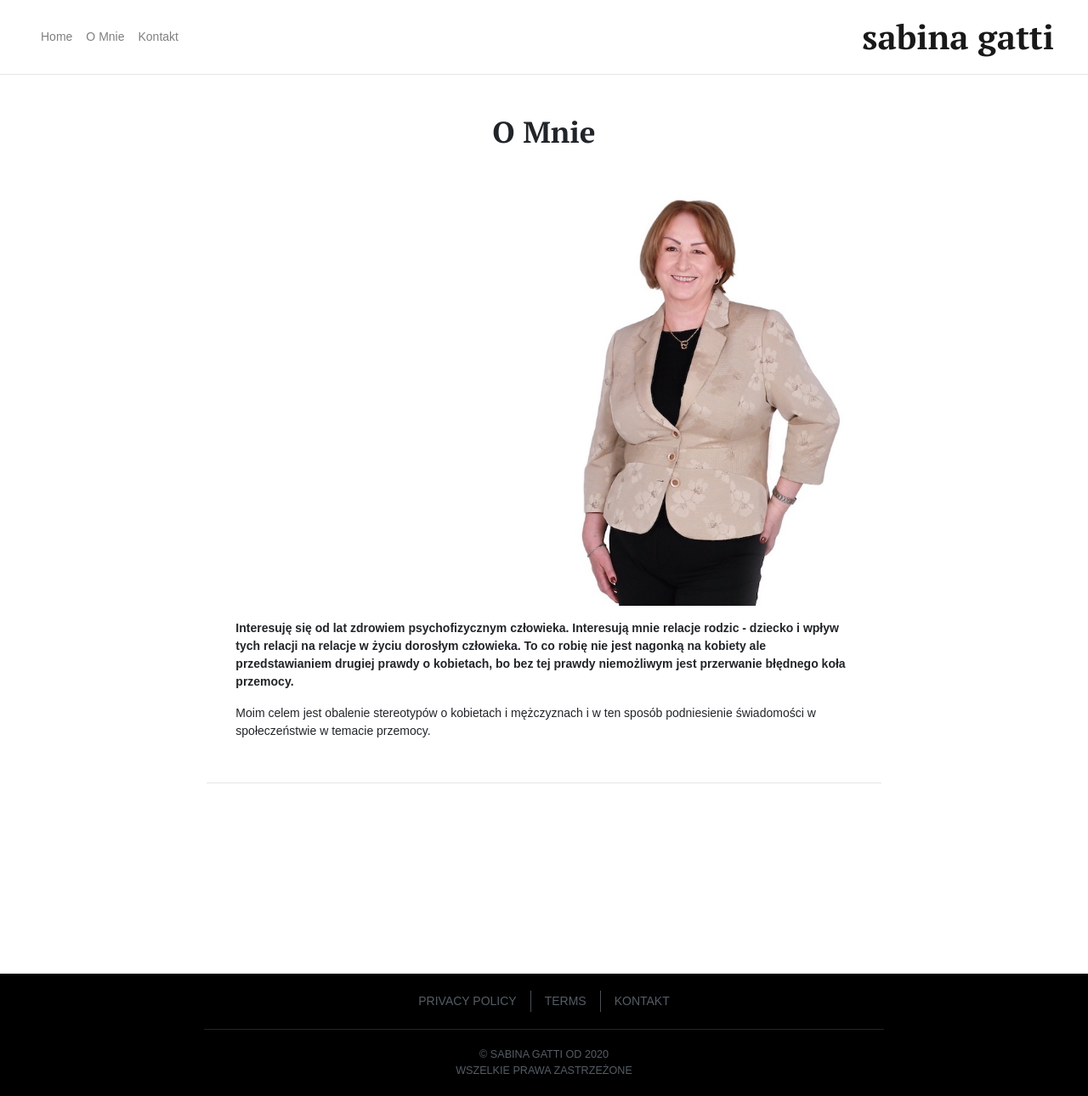
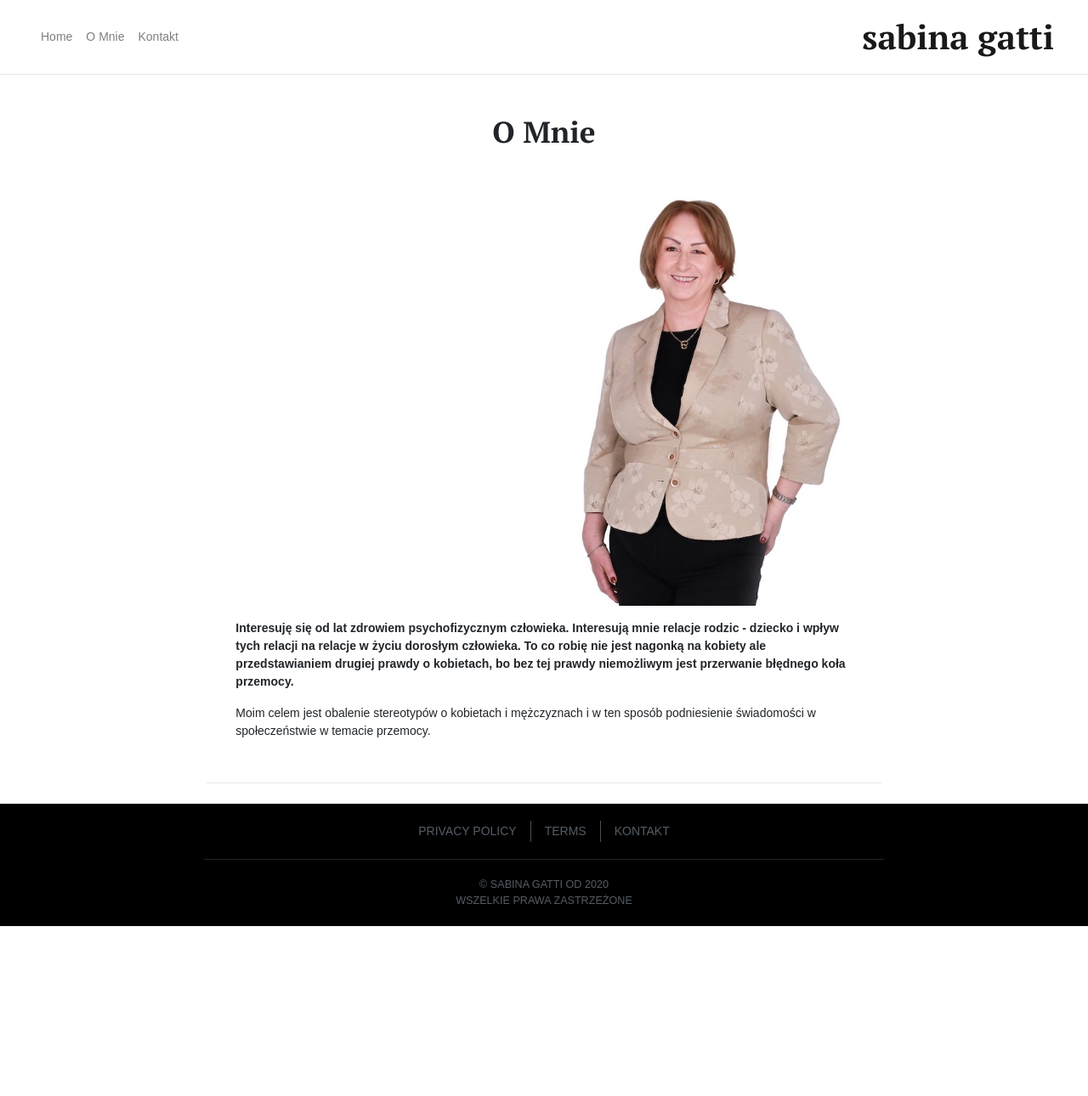
Before and after one commit to davidgatti/sabina.gatti.pl, a Jekyll site: the page built from about/index.html, in a window 1280 px wide. Shown: the whole page at 85% size. Built offline with Jekyll 4.4.1, drawn with Linux system fonts in a browser that asks for light colours; some web fonts are replaced; a script that is not in the unit is left out; after the commit the page ends 1090 px from its top, so only the background shows below that.

Commit message:
sticky footer

```diff
--- a/_includes/footer.html
+++ b/_includes/footer.html
@@ -1,11 +1,7 @@
 
-<div style="height:200px">
-</div>
-<div>
-
-  <footer class="site-footer bg-darkest">
+  <footer class="site-footer bg-darkest mt-auto">
+  <span>
     <div class="container">
-
       <ul class="nav justify-content-center">
         <li class="nav-item">
           <a class="nav-link" href="#">Privacy policy</a>
@@ -22,6 +18,7 @@
         Wszelkie prawa zastrzeżone
       </div>
     </div>
+  </span>
   </footer>
 
   <script src="/assets/js/app.js"></script>
--- /dev/null
+++ b/_layouts/sticky-footer-default.html
@@ -0,0 +1,10 @@
+---
+---
+{% include header.html %}
+<body class="d-flex flex-column h-100">
+    <!-- Begin page content -->
+<main role="main" class="flex-shrink-0">
+{{ content }}
+</main>
+<div></div>
+{% include footer.html %}
--- a/about/index.html
+++ b/about/index.html
@@ -1,5 +1,5 @@
 ---
-layout: default
+layout: sticky-footer-default
 title: O Mnie
 ---
   <main class="main pt-4">
--- a/contact/index.html
+++ b/contact/index.html
@@ -1,5 +1,5 @@
 ---
-layout: default
+layout: sticky-footer-default
 ---
 
 <script src="/assets/js/aws-sdk-2.656.0.min.js"></script>
```
